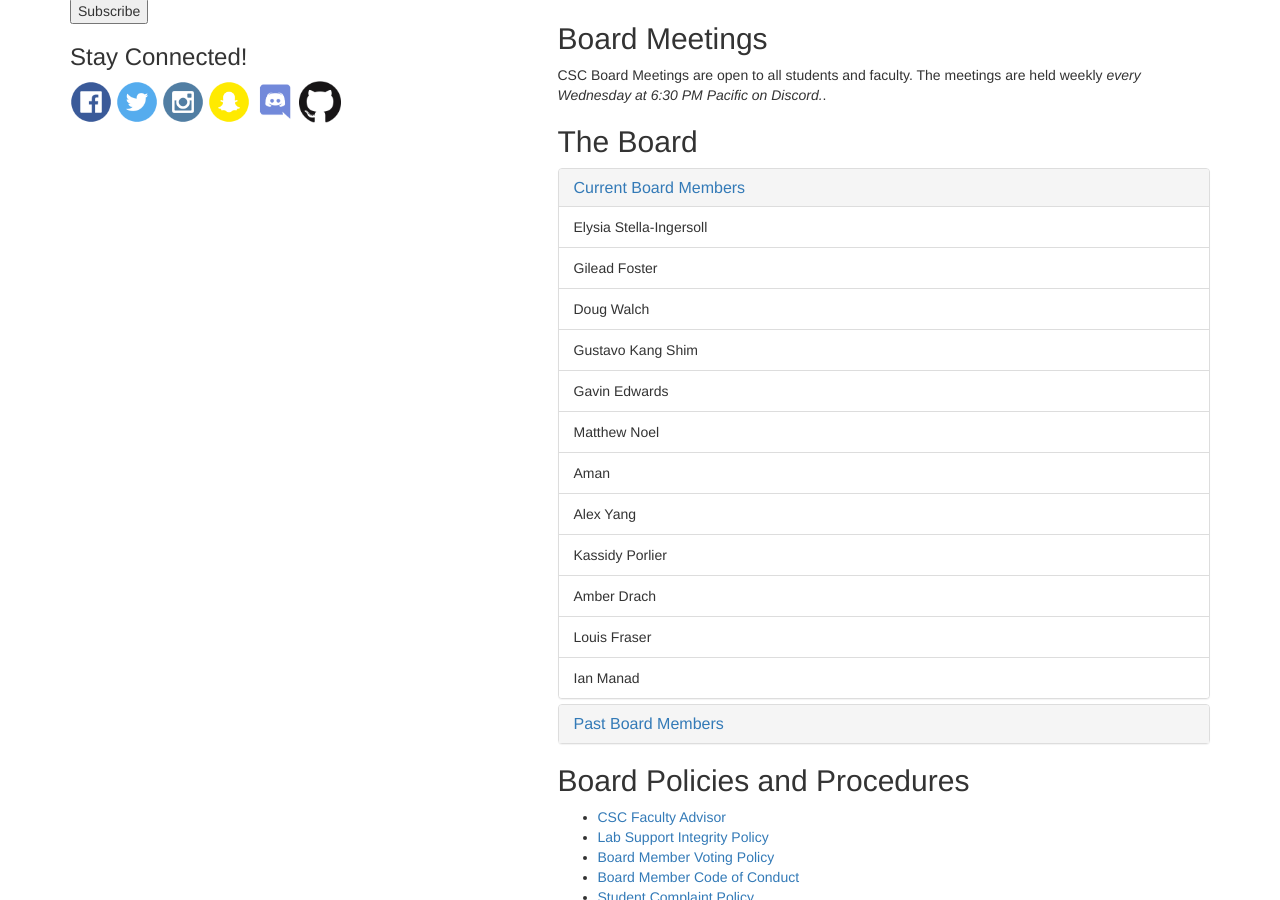
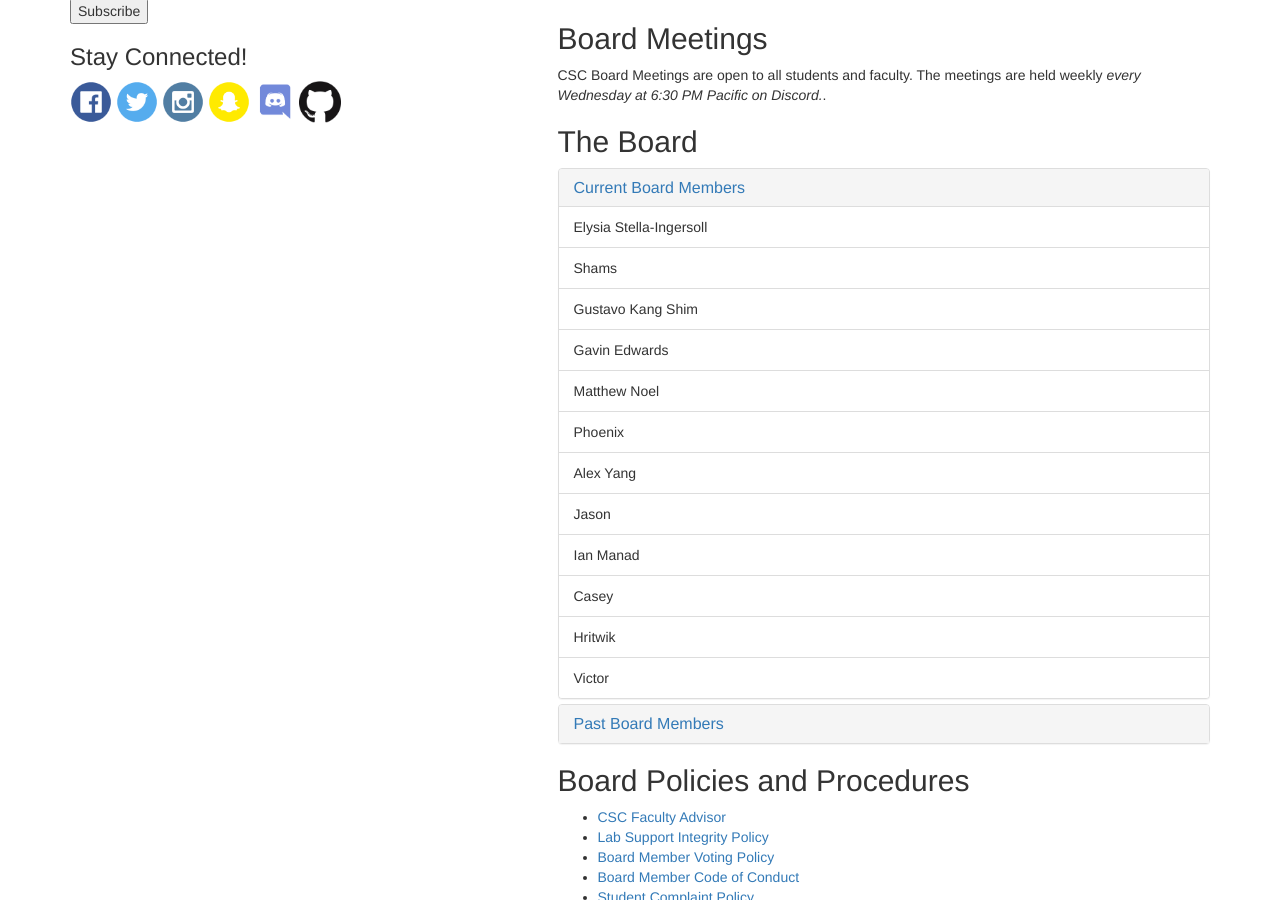
Before and after one commit to trucsclub/trucsclub.github.io, a Jekyll site: the page built from about.html, in a window 1280 px wide and 900 px high, scrolled down 638 px. Built offline with Jekyll 4.4.1, drawn with Linux system fonts in a browser that asks for light colours; nearby versions of some CDN libraries; comment, search, counter and statistics services are not loaded.

Commit message:
update members

```diff
--- a/about.html
+++ b/about.html
@@ -40,17 +40,17 @@ active: about
             <div id="currentBoardDetails" class="panel-collapse collapse in" role="tabpanel" aria-labelledby="currentBoardHeader">
                 <ul class="list-group">
                     <li class="list-group-item">Elysia Stella-Ingersoll</li>
-                    <li class="list-group-item">Gilead Foster</li>
-                    <li class="list-group-item">Doug Walch</li>
+                    <li class="list-group-item">Shams</li>
 		    <li class="list-group-item">Gustavo Kang Shim</li>
                     <li class="list-group-item">Gavin Edwards</li>
                     <li class="list-group-item">Matthew Noel</li>
-		    <li class="list-group-item">Aman</li>
+		    <li class="list-group-item">Phoenix</li>
                     <li class="list-group-item">Alex Yang</li>
-                    <li class="list-group-item">Kassidy Porlier</li>
-		    <li class="list-group-item">Amber Drach</li>
-                    <li class="list-group-item">Louis Fraser</li>
+                    <li class="list-group-item">Jason</li>
                     <li class="list-group-item">Ian Manad</li>
+		    <li class="list-group-item">Casey</li>
+		    <li class="list-group-item">Hritwik</li>
+		    <li class="list-group-item">Victor</li>
                 </ul>
             </div>
         </div>
@@ -67,6 +67,11 @@ active: about
             <div id="previousBoardDetails" class="panel-collapse collapse" role="tabpanel" aria-labelledby="previousBoardHeader"
                 aria-expanded="false">
                 <ul class="list-group">
+		    <li class="list-group-item">Aman</li>
+		    <li class="list-group-item">Doug Walch</li>
+		    <li class="list-group-item">Kassidy Porlier</li>
+		    <li class="list-group-item">Amber Drach</li>
+		    <li class="list-group-item">Louis Fraser</li>
                     <li class="list-group-item">Kulraj Sandhu</li>
                     <li class="list-group-item">Grant Marshall</li>
                     <li class="list-group-item">Zach Poba-Nzaou</li>
```
